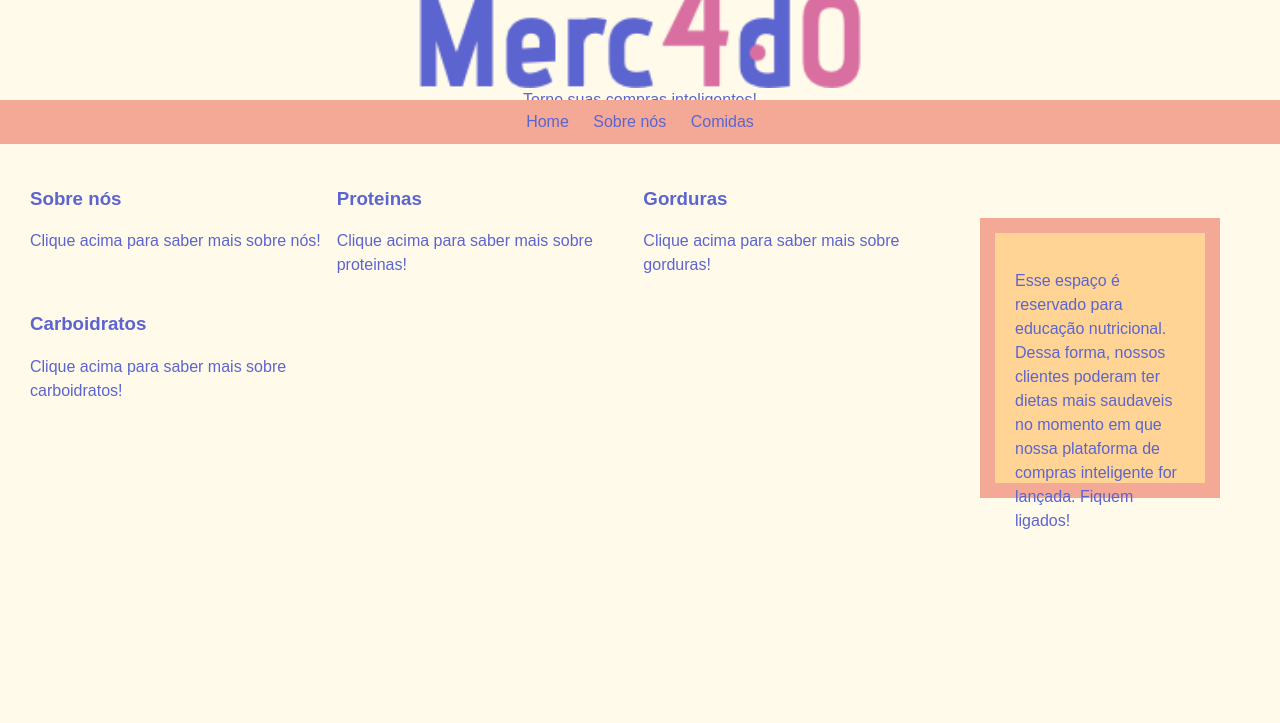
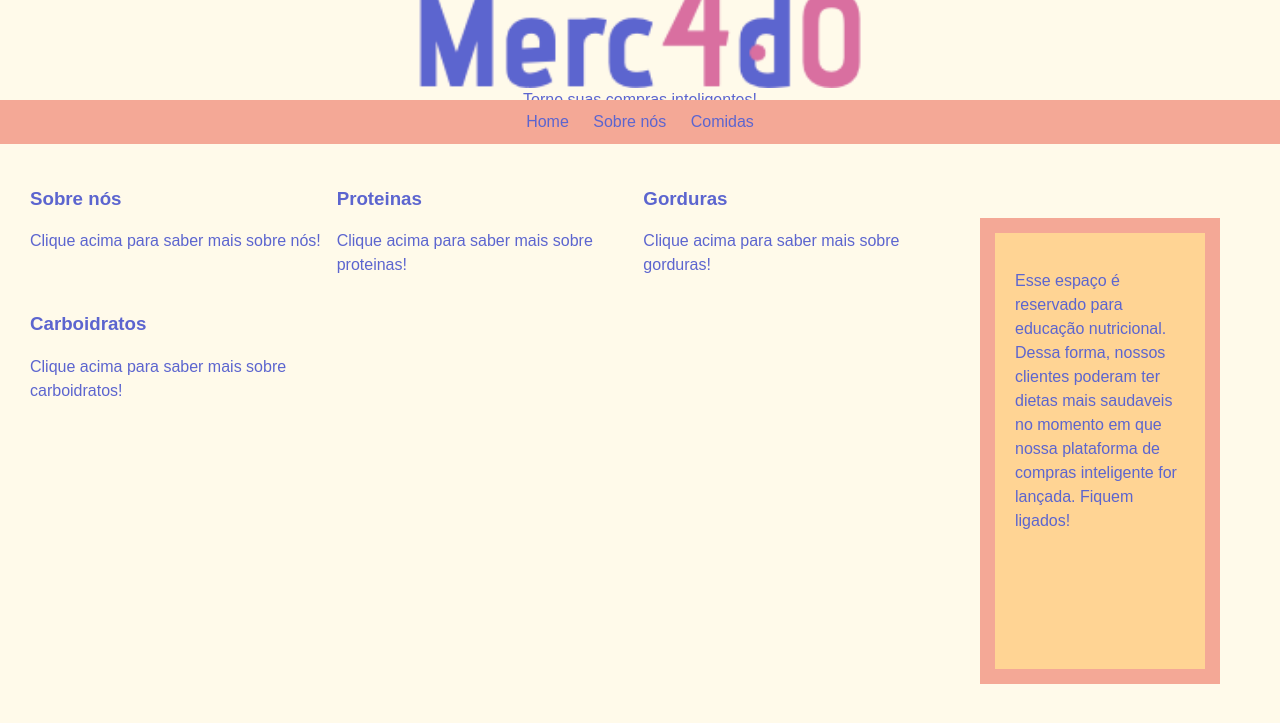
Before and after one commit to RodrgoMorais/myblog, a Jekyll site: the page built from index.markdown, in a window 1280 px wide. Shown: the top 723 px of the page. Built offline with Jekyll 4.4.1, drawn with Linux system fonts in a browser that asks for light colours.

Commit message:
Docker pronto

```diff
--- a/_sass/main.scss
+++ b/_sass/main.scss
@@ -84,7 +84,7 @@ main {
 
 aside {
     margin: 50px 30px;
-    height: 60%;
+    height: 100%;
     border: 15px  solid var(--secondary-background);
     background-color: var(--tertiary-background);
     color: var(--primary-color);
```
Also changed, not shown: 1 other file.
